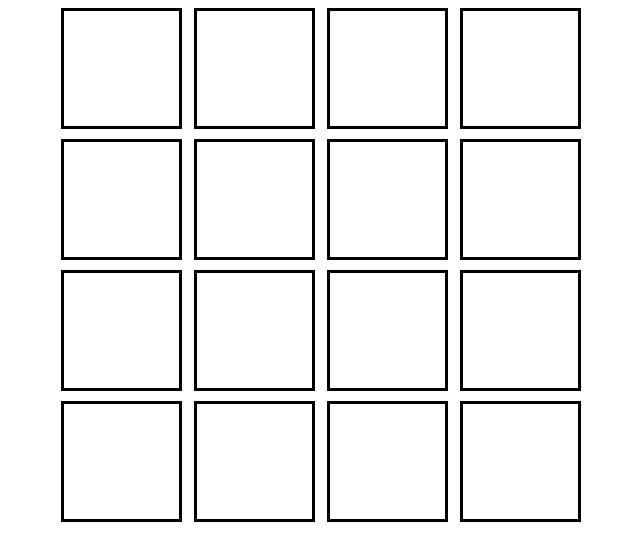
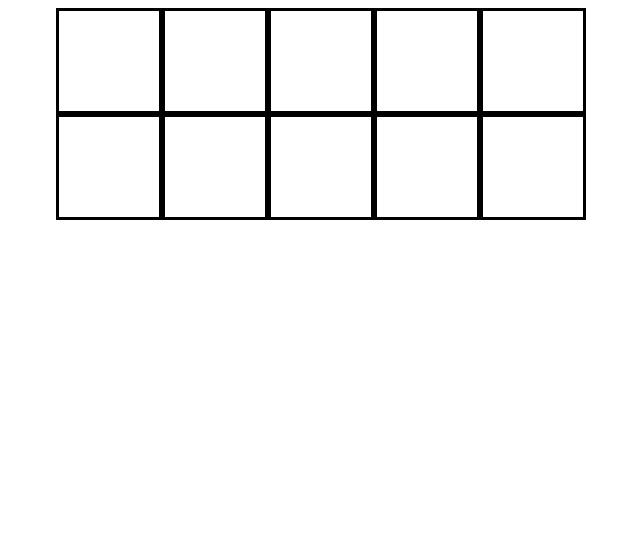
Before and after one commit to Moxx2/etch-a-sketch, a plain HTML site: page index.html in a window 1280 px wide. Shown: the whole page, without its empty margins (319-959 px from the left). Drawn offline with Linux system fonts and the light colour scheme.

Commit message:
Added function createRow
I reworked grid a little, now square will be generated only in one row.

```diff
--- a/script.js
+++ b/script.js
@@ -3,11 +3,21 @@ const container = document.createElement('div');
 container.setAttribute('class', 'container');
 body.appendChild(container);
 
-for (i = 0; i <=15; i++) {
-    const square = document.createElement('div');
-    square.setAttribute('class', 'square');
-    square.addEventListener('mouseenter', () => {
-        square.style.backgroundColor = 'red';
-    });
-    container.appendChild(square);
+function createRow() {
+    const row = document.createElement('div');
+    row.setAttribute('class', 'row');
+    container.appendChild(row);
+
+    for (i = 0; i < 5; i++) {
+        const square = document.createElement('div');
+        square.setAttribute('class', 'square');
+        square.addEventListener('mouseenter', () => {
+            square.style.backgroundColor = 'red';
+        });
+        row.appendChild(square);
+    };
+
 };
+
+createRow();
+createRow();
--- a/style.css
+++ b/style.css
@@ -1,13 +1,16 @@
 .container {
+    width: 920px;
+    margin: 0 auto;
+}
+
+.row {
     display: flex;
-    width: 520px;
-    margin: 0 auto;
-    justify-content: space-between;
-    flex-wrap: wrap;
-    gap: 10px;
+    justify-content: center;
+    width: 100%;
 }
+
 .square {
-    width: 115px;
-    height: 115px;
+    width: 100px;
+    aspect-ratio: 1;
     border: solid black;
 }
```
